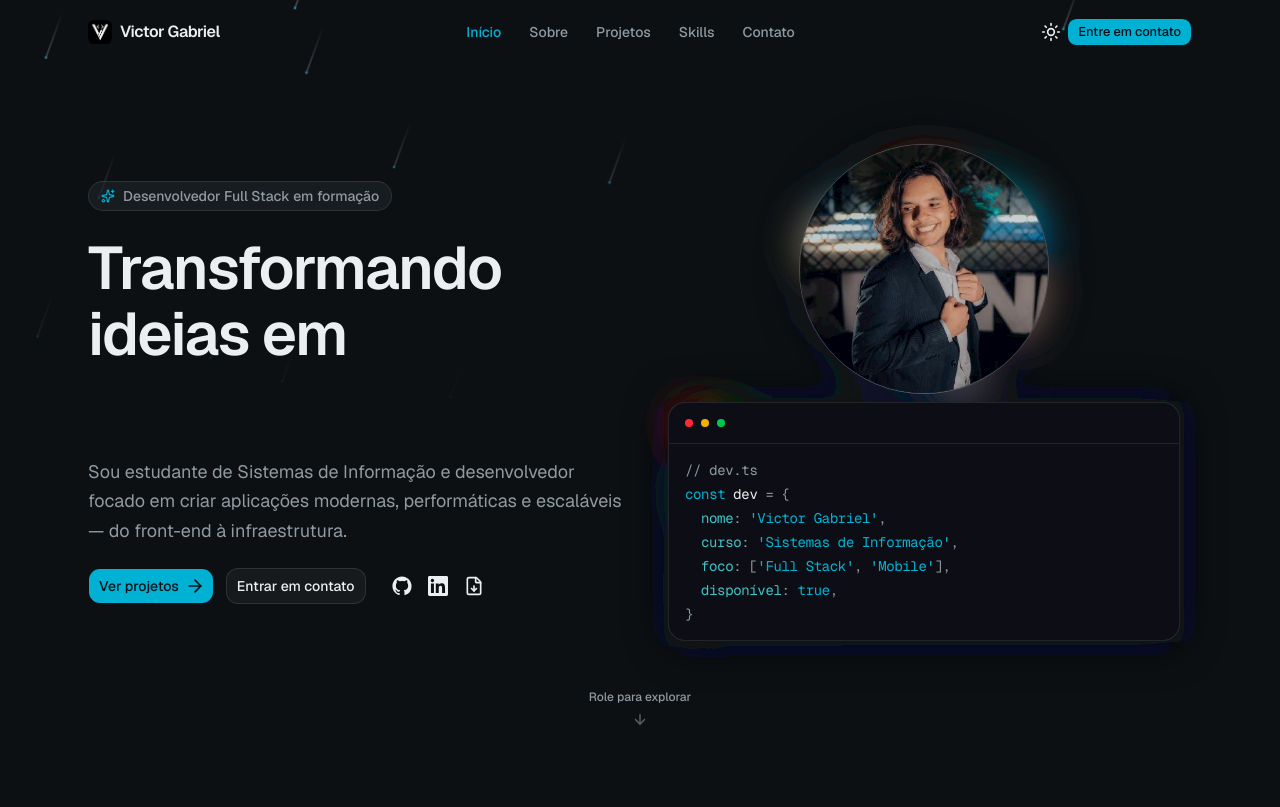
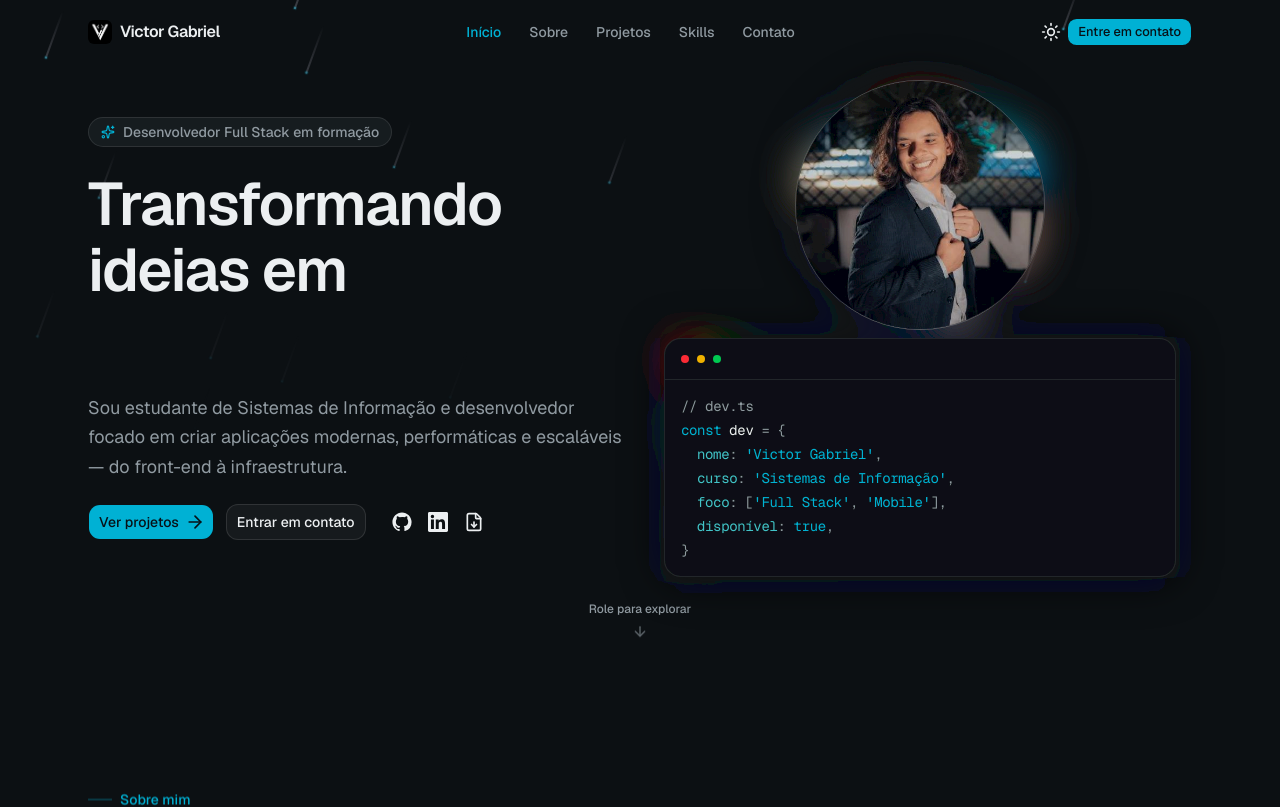
Before and after one commit to Victor-Gabriel-Barbosa/portfolio, a Next.js app: page / in a window 1280 px wide. Shown: the top 807 px of the page. Built offline with nearby package versions, Linux system fonts and the light colour scheme.

Commit message:
fix: ajusta espaçamento e padding na seção Hero

```diff
--- a/components/sections/hero.tsx
+++ b/components/sections/hero.tsx
@@ -21,7 +21,7 @@ export function Hero() {
       >
         <Meteors className="bg-primary shadow-[0_0_0_1px_color-mix(in_oklch,var(--primary)_20%,transparent)]" />
       </div>
-      <div className="relative z-10 mx-auto flex max-w-6xl flex-col items-center gap-12 px-4 pb-8 pt-28 sm:px-6 lg:flex-row lg:items-center lg:gap-8 lg:pb-12 lg:pt-36">
+      <div className="relative z-10 mx-auto flex max-w-6xl flex-col items-center gap-4 px-4 pb-4 pt-16 sm:px-6 lg:flex-row lg:items-center lg:gap-4 lg:pb-6 lg:pt-20">
         <div className="flex max-w-2xl flex-col items-start gap-6 lg:flex-1">
           <Reveal>
             <span className="inline-flex items-center gap-2 rounded-full border border-border bg-secondary/60 px-3 py-1 text-sm font-medium text-muted-foreground">
```
